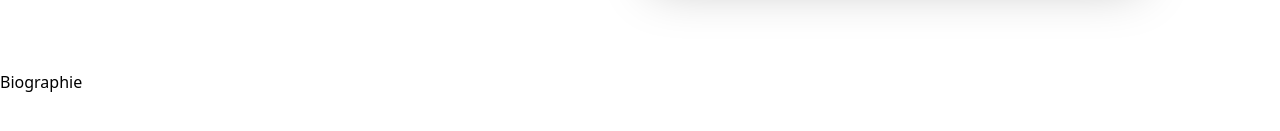
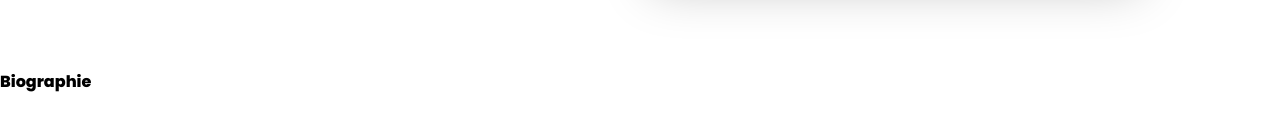
Before and after one commit to lys-0243/kinshasa-bouger, a Next.js app: page / in a window 1280 px wide. Shown: the part 605-736 px from the top of the page. Built offline with nearby package versions, Linux system fonts and the light colour scheme.

Commit message:
font and image optimizer

```diff
--- a/src/app/components/Biographie.tsx
+++ b/src/app/components/Biographie.tsx
@@ -1,5 +1,6 @@
 import React from "react";
+import { ExtraFont } from "../config/fonts";
 
 export default function Biographie() {
-  return <div>Biographie</div>;
+  return <div className={ExtraFont.className}>Biographie</div>;
 }
--- a/src/app/components/HeroSection.tsx
+++ b/src/app/components/HeroSection.tsx
@@ -1,14 +1,13 @@
 "use client";
-import React, { useState } from "react";
+import React from "react";
 import Image from "next/image";
 import { Swiper, SwiperSlide } from "swiper/react";
 import "swiper/css";
 import "swiper/css/pagination";
 import "swiper/css/navigation";
-import "swiper/css/free-mode";
-import "swiper/css/thumbs";
-import { Autoplay, FreeMode, Navigation, Thumbs } from "swiper/modules";
+import { Autoplay } from "swiper/modules";
 import Link from "next/link";
+import { BoldFont, ExtraFont, LightFont, MediumFont } from "../config/fonts";
 
 const slides = [
   {
@@ -47,11 +46,9 @@ const gouvImages = [
 ];
 
 export default function HeroSection() {
-  const [thumbsSwiper, setThumbsSwiper] = useState(null);
-
   return (
     <section
-      className="bg-[url('/img/hero-bg2.png')] bg-cover bg-no-repeat "
+      className="bg-[url('/img/hero-bg-optimizer.png')] bg-cover bg-no-repeat "
       id="Accueil"
     >
       <div className="mx-auto 2xl:max-w-screen-xl xl:max-w-screen-lg lg:max-w-screen-lg pb-24 pt-4 space-y-12 ">
@@ -64,7 +61,7 @@ export default function HeroSection() {
             className=""
           />
           <div>
-            <nav className="flex gap-8 uppercase font-PMedium">
+            <nav className={`${MediumFont.className} flex gap-8 uppercase`}>
               <Link href="#Accueil" className="nav-element">
                 Kin Gouv
               </Link>
@@ -96,13 +93,13 @@ export default function HeroSection() {
           >
             {slides.map((slide, index) => (
               <SwiperSlide key={index} className=" space-y-7">
-                <h1 className=" font-PExtra text-6xl text-bleu">
+                <h1 className={`${ExtraFont.className} text-6xl text-bleu`}>
                   {slide.title}
                 </h1>
-                <p className=" font-PBold text-4xl text-primary">
+                <p className={`${BoldFont.className} text-4xl text-primary`}>
                   {slide.underTitle}
                 </p>
-                <p className=" text-grayHard font-PLight mr-20">
+                <p className={` text-grayHard ${LightFont.className} mr-20`}>
                   {slide.description}
                 </p>
               </SwiperSlide>
@@ -124,6 +121,9 @@ export default function HeroSection() {
                   src={slideImage.src}
                   alt={slideImage.alt}
                   fill
+                  // placeholder="blur"
+                  quality={100}
+                  priority
                   style={{
                     objectFit: "cover",
                     padding: 14,
--- /dev/null
+++ b/src/app/config/fonts.ts
@@ -0,0 +1,27 @@
+import localFont from "next/font/local";
+
+// Font files can be colocated inside of `app`
+export const ExtraFont = localFont({
+  src: "../../../public/fonts/Poppins-ExtraBold.ttf",
+  display: "swap",
+});
+export const BlackFont = localFont({
+  src: "../../../public/fonts/Poppins-Black.ttf",
+  display: "swap",
+});
+export const BoldFont = localFont({
+  src: "../../../public/fonts/Poppins-Bold.ttf",
+  display: "swap",
+});
+export const MediumFont = localFont({
+  src: "../../../public/fonts/Poppins-Medium.ttf",
+  display: "swap",
+});
+export const RegularFont = localFont({
+  src: "../../../public/fonts/Poppins-Regular.ttf",
+  display: "swap",
+});
+export const LightFont = localFont({
+  src: "../../../public/fonts/Poppins-Light.ttf",
+  display: "swap",
+});
--- a/src/app/globals.css
+++ b/src/app/globals.css
@@ -2,30 +2,6 @@
 @tailwind components;
 @tailwind utilities;
 
-@font-face {
-  font-family: "Poppins-ExtraBold";
-  src: url("../../public/fonts/Poppins-ExtraBold.ttf");
-}
-@font-face {
-  font-family: "Poppins-Black";
-  src: url("../../public/fonts/Poppins-Black.ttf");
-}
-@font-face {
-  font-family: "Poppins-Bold";
-  src: url("../../public/fonts/Poppins-Bold.ttf");
-}
-@font-face {
-  font-family: "Poppins-Medium";
-  src: url("../../public/fonts/Poppins-Medium.ttf");
-}
-@font-face {
-  font-family: "Poppins-Regular";
-  src: url("../../public/fonts/Poppins-Regular.ttf");
-}
-@font-face {
-  font-family: "Poppins-Light";
-  src: url("../../public/fonts/Poppins-Light.ttf");
-}
 
 .grayImg {
   filter: gray;
```
Also changed, not shown: public/img/hero-bg-optimizer.png (added).
